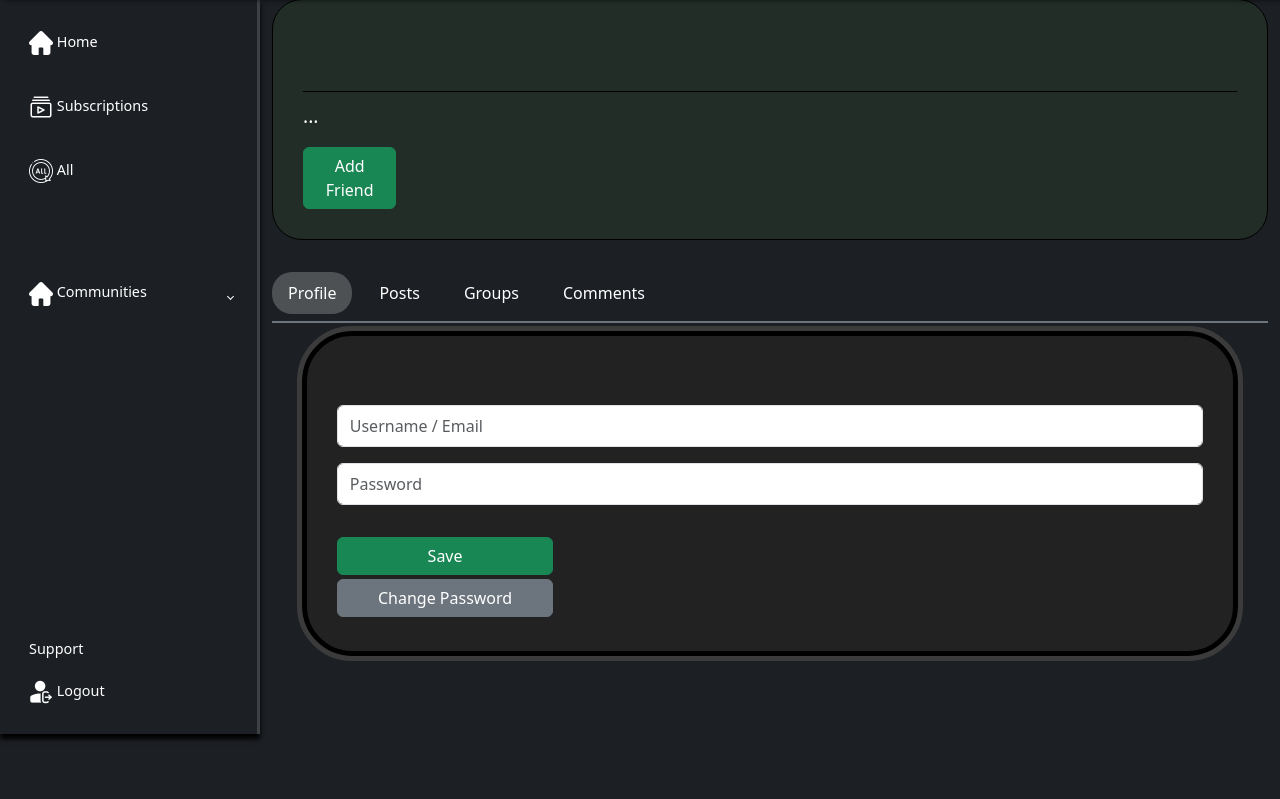
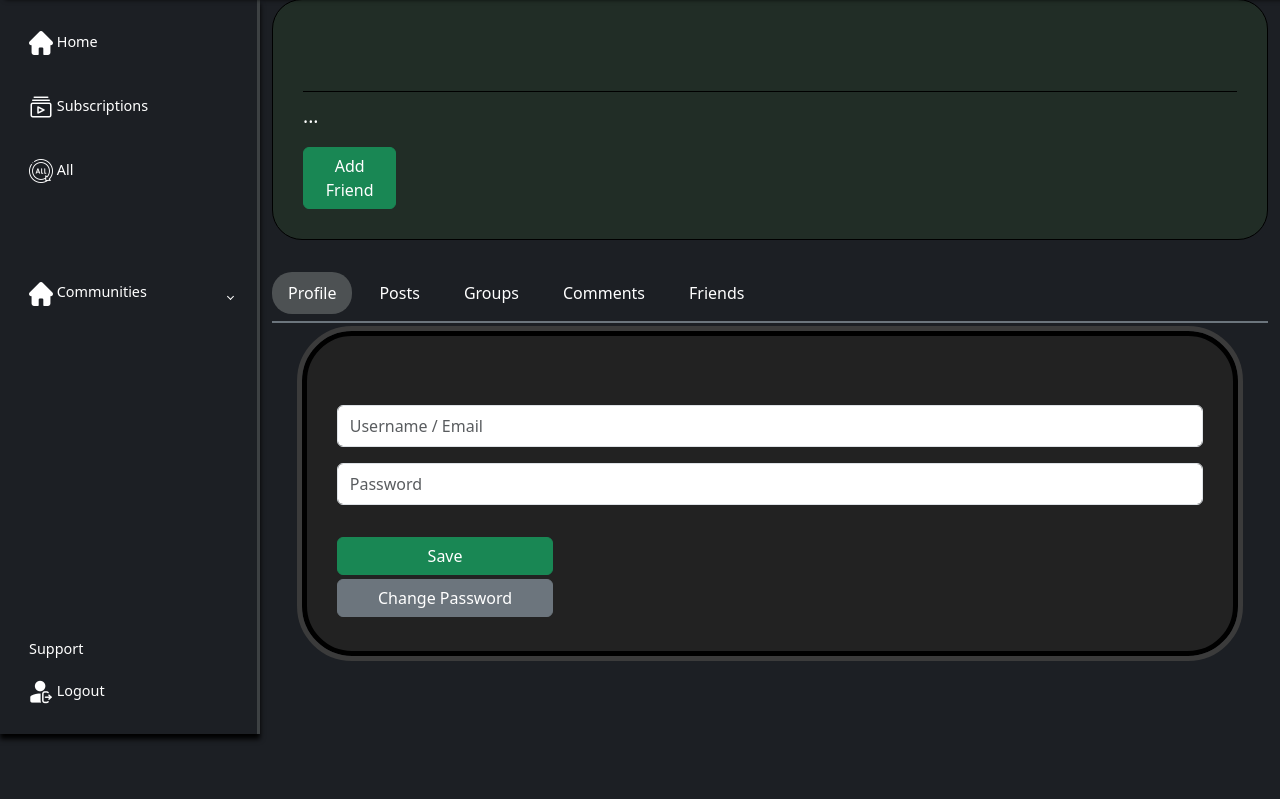
Before and after one commit to Ratatog/MyReddit, a Django app: template users/templates/users/profile.html in a window 1280 px wide. Shown: the part 66-865 px from the top of the page. Run offline with Django 5.2, Linux system fonts and the light colour scheme; the template is opened without the code that fills it: values that come from a table or form of the project are taken from there, others are empty; some libraries are stand-ins or nearby versions.

Commit message:
friend list

```diff
--- a/users/templates/users/profile.html
+++ b/users/templates/users/profile.html
@@ -44,6 +44,7 @@
                   <button class="nav-link" id="nav-posts-tab" data-bs-toggle="tab" data-bs-target="#nav-posts" type="button" role="tab" aria-controls="nav-posts" aria-selected="false">Posts</button>
                   <button class="nav-link" id="nav-groups-tab" data-bs-toggle="tab" data-bs-target="#nav-groups" type="button" role="tab" aria-controls="nav-groups" aria-selected="false">Groups</button>
                   <button class="nav-link" id="nav-comments-tab" data-bs-toggle="tab" data-bs-target="#nav-comments" type="button" role="tab" aria-controls="nav-comments" aria-selected="false">Comments</button>
+                  <button class="nav-link" id="nav-friends-tab" data-bs-toggle="tab" data-bs-target="#nav-friends" type="button" role="tab" aria-controls="nav-friends" aria-selected="false">Friends</button>
                 </div>
             </nav>
         </div>
@@ -76,6 +77,11 @@
                     {% include "main/includes/comment.html" %}
                     {% endfor %}
                 </div>
+                <div class="tab-pane fade" id="nav-friends" role="tabpanel" aria-labelledby="nav-friends-tab" tabindex="0">
+                    {% for member in userp.friend.all %}
+                    {% include "users/includes/profile_mini.html" %}
+                    {% endfor %}
+                </div>
             </div>
         </div>
     </div>
```
